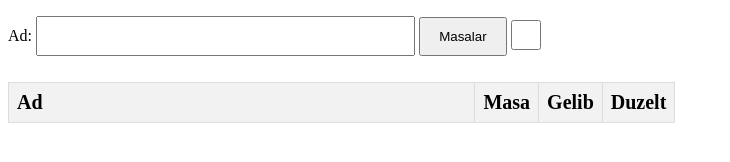
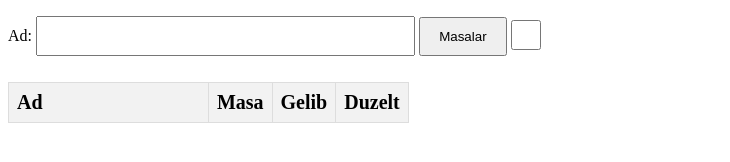
Before and after one commit to nurlanildirimli/qonaqcounter, a plain HTML site: page index.html in a window 1280 px wide. Shown: the whole page, without its empty margins (0-730 px from the left). Drawn offline with nearby package versions, Linux system fonts and the light colour scheme; no server answers.

Commit message:
Update index.html

```diff
--- a/index.html
+++ b/index.html
@@ -47,7 +47,7 @@
 
             <thead>
                 <tr>
-                    <th style="width: 70%;" >Ad</th>
+                    <th style="width: 50%;" >Ad</th>
                     <th>Masa</th>
                     <th>Gelib</th>
                     <th>Duzelt</th>
```
